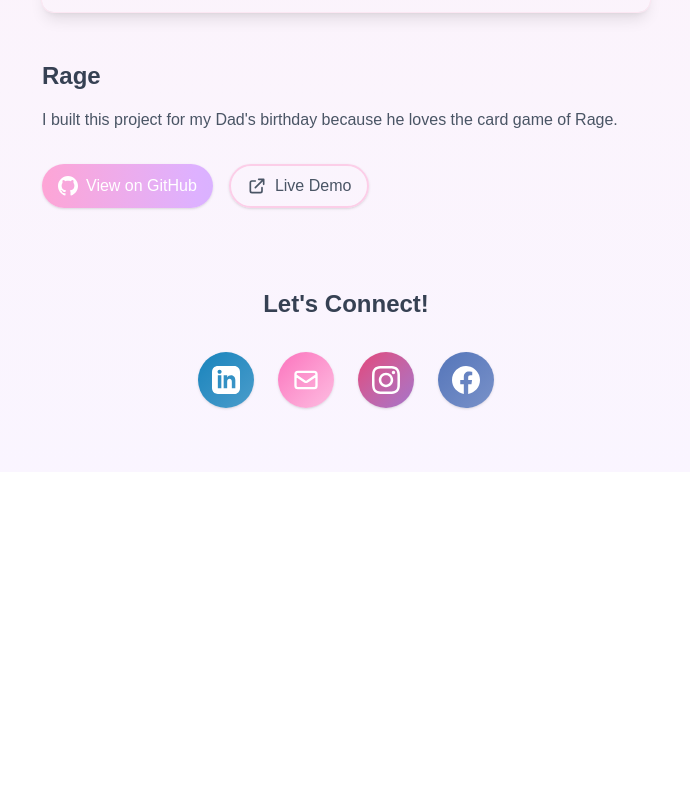
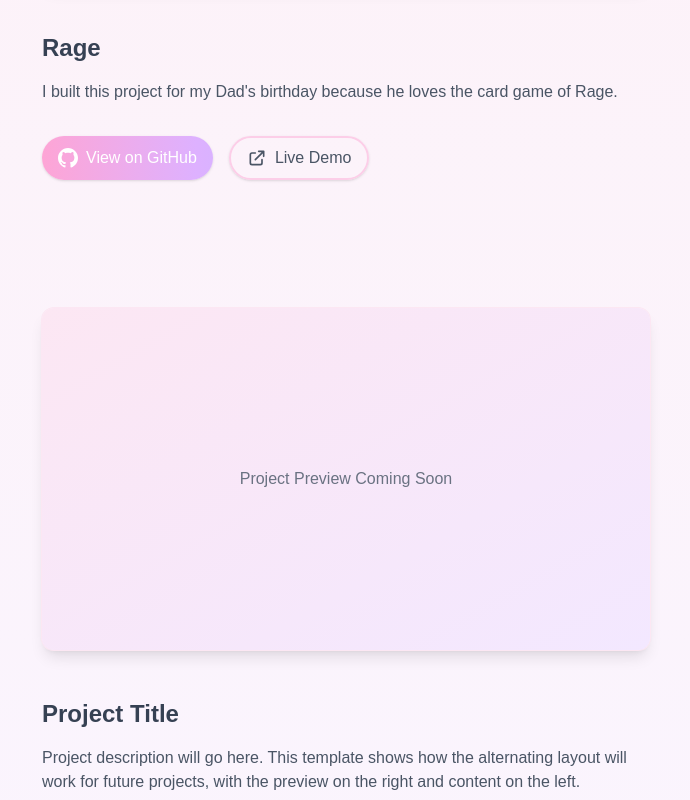
Before and after one commit to GraceBiemans/portfolio, a Next.js app: page / in a window 1280 px wide. Shown: the part 1680-2480 px from the top of the page, without its empty margins (294-984 px from the left). Before the commit the page ends 2152 px from the top, so only its background shows below. Built offline with nearby package versions, Linux system fonts and the light colour scheme; grey boxes are pictures that could not be loaded.

Commit message:
fix: encapsulate project list

```diff
--- a/src/app/page.tsx
+++ b/src/app/page.tsx
@@ -1,6 +1,6 @@
 import Image from "next/image";
 import ContactButtons from "@/components/ContactButtons";
-import Project from "@/components/Project";
+import Projects from "@/components/Projects";
 
 export default function Home() {
   return (
@@ -35,32 +35,13 @@ export default function Home() {
               I'm passionate about using technology to solve problems.
             </p>
             <p className="text-lg text-gray-500">
-              Welcome to my corner of the internet where I share my journey in technology and development.
+              Welcome to my corner of the internet where I share my projects of all sizes.
             </p>
           </div>
         </div>
 
         {/* Projects Section */}
-        <div id="projects" className="mt-32 space-y-32 scroll-mt-20">
-          {/* Weather App Project */}
-          <Project
-            title="European City Weather App"
-            description="A small React-based project built to practice working with APIs and frontend technologies. It uses HTML, CSS, and JavaScript alongside the free 7Timer! API to fetch and display weather data. Users can select from a list of major European cities to view current weather conditions in a clean, responsive interface."
-            previewUrl="https://weather-app-hazel-nu-88.vercel.app/"
-            githubUrl="https://github.com/GraceBiemans/weather-app"
-            demoUrl="https://weather-app-hazel-nu-88.vercel.app/"
-          />
-
-          {/* Rage Project */}
-          <Project
-            title="Rage"
-            description="I built this project for my Dad's birthday because he loves the card game of Rage."
-            previewUrl="https://gracebiemans.github.io/rage/"
-            githubUrl="https://github.com/GraceBiemans/rage"
-            demoUrl="https://gracebiemans.github.io/rage/"
-            isReversed={true}
-          />
-        </div>
+        <Projects />
 
         {/* Contact Section */}
         <div id="contact" className="mt-20 flex flex-col items-center scroll-mt-20">
--- /dev/null
+++ b/src/components/Projects.tsx
@@ -0,0 +1,52 @@
+import React from 'react';
+import Project from './Project';
+
+interface ProjectData {
+  title: string;
+  description: string;
+  previewUrl: string;
+  githubUrl: string;
+  demoUrl: string;
+  isPlaceholder?: boolean;
+}
+
+const projects: ProjectData[] = [
+  {
+    title: "European City Weather App",
+    description: "A small React-based project built to practice working with APIs and frontend technologies. It uses HTML, CSS, and JavaScript alongside the free 7Timer! API to fetch and display weather data. Users can select from a list of major European cities to view current weather conditions in a clean, responsive interface.",
+    previewUrl: "https://weather-app-hazel-nu-88.vercel.app/",
+    githubUrl: "https://github.com/GraceBiemans/weather-app",
+    demoUrl: "https://weather-app-hazel-nu-88.vercel.app/"
+  },
+  {
+    title: "Rage",
+    description: "I built this project for my Dad's birthday because he loves the card game of Rage.",
+    previewUrl: "https://gracebiemans.github.io/rage/",
+    githubUrl: "https://github.com/GraceBiemans/rage",
+    demoUrl: "https://gracebiemans.github.io/rage/"
+  },
+  {
+    title: "Project Title",
+    description: "Project description will go here. This template shows how the alternating layout will work for future projects, with the preview on the right and content on the left.",
+    previewUrl: "",
+    githubUrl: "",
+    demoUrl: "",
+    isPlaceholder: true
+  }
+];
+
+const Projects: React.FC = () => {
+  return (
+    <div id="projects" className="mt-32 space-y-32 scroll-mt-20">
+      {projects.map((project, index) => (
+        <Project
+          key={project.title}
+          {...project}
+          isReversed={index % 2 === 1} // Alternate layout for even/odd projects
+        />
+      ))}
+    </div>
+  );
+};
+
+export default Projects;
```
